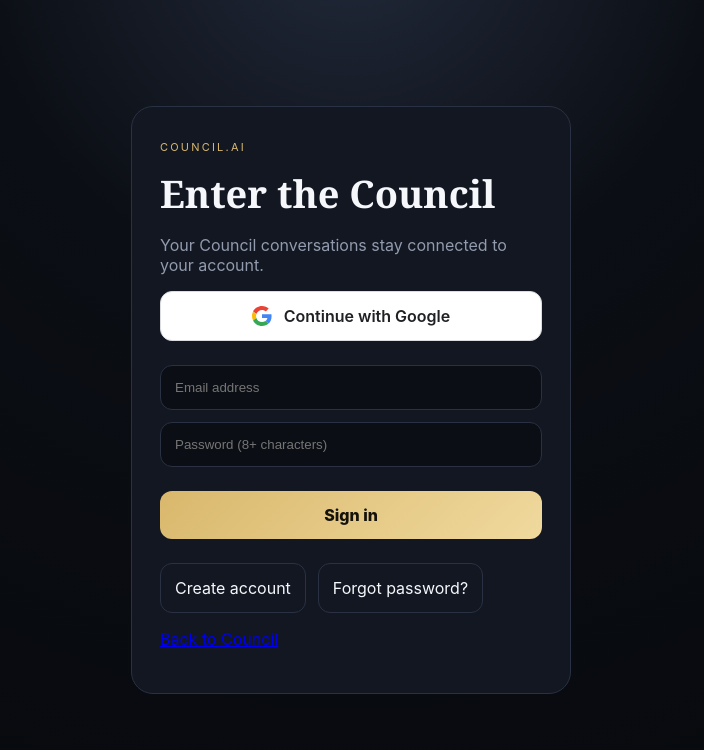
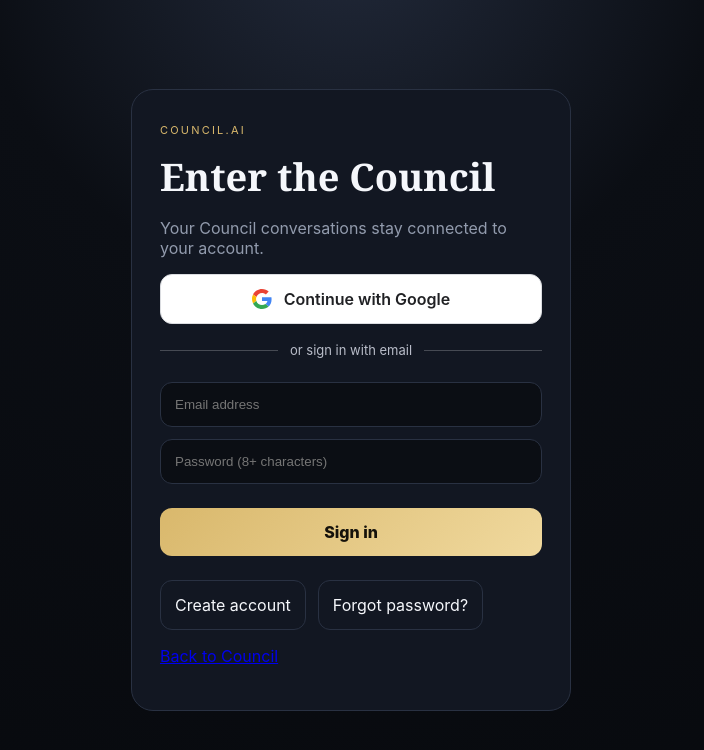
Before and after one commit to kljonesjr215/council-ai, a Next.js app: page /login in a window 1280 px wide. Shown: the top 750 px of the page, without its empty margins (289-993 px from the left). Built offline with nearby package versions, Linux system fonts and the light colour scheme.

Commit message:
Add email sign-in divider beneath Google login

```diff
--- a/app/login/page.tsx
+++ b/app/login/page.tsx
@@ -39,6 +39,7 @@ export default function Login(){
   <span className="eyebrow">COUNCIL.AI</span><h1>{mode==="signup"?"Join the Council":mode==="reset"?"Reset your password":"Enter the Council"}</h1>
   <p>Your Council conversations stay connected to your account.</p>
   {mode!=="reset"&&<button type="button" className="secondary" disabled={busy} onClick={googleSignIn} style={{width:"100%",display:"flex",alignItems:"center",justifyContent:"center",gap:12,background:"#fff",color:"#202124",border:"1px solid #dadce0",fontWeight:600}}><svg aria-hidden="true" width="20" height="20" viewBox="0 0 48 48"><path fill="#EA4335" d="M24 9.5c3.54 0 6.71 1.22 9.21 3.6l6.85-6.85C35.9 2.38 30.47 0 24 0 14.62 0 6.51 5.38 2.56 13.22l7.98 6.19C12.43 13.72 17.74 9.5 24 9.5z"/><path fill="#4285F4" d="M46.98 24.55c0-1.57-.15-3.09-.38-4.55H24v9.02h12.94c-.58 2.96-2.26 5.48-4.78 7.18l7.73 6C44.4 38.03 46.98 31.88 46.98 24.55z"/><path fill="#FBBC05" d="M10.53 28.59A14.4 14.4 0 0 1 9.75 24c0-1.59.27-3.13.76-4.59l-7.98-6.2A23.9 23.9 0 0 0 0 24c0 3.87.93 7.52 2.56 10.78l7.97-6.19z"/><path fill="#34A853" d="M24 48c6.48 0 11.93-2.13 15.91-5.8l-7.73-6c-2.15 1.45-4.92 2.3-8.18 2.3-6.26 0-11.57-4.22-13.47-9.91l-7.98 6.19C6.51 42.62 14.62 48 24 48z"/></svg><span>Continue with Google</span></button>}
+  {mode!=="reset"&&<div aria-label="Alternative sign-in method" style={{display:"flex",alignItems:"center",gap:12,margin:"18px 0 12px",color:"#b9bdc9",fontSize:13}}><span aria-hidden="true" style={{height:1,flex:1,background:"rgba(255,255,255,0.22)"}}/><span>or sign in with email</span><span aria-hidden="true" style={{height:1,flex:1,background:"rgba(255,255,255,0.22)"}}/></div>}
   <form onSubmit={submit}>
    <input type="email" autoComplete="email" placeholder="Email address" value={email} onChange={e=>setEmail(e.target.value)} required/>
    {mode!=="reset"&&<input type="password" autoComplete={mode==="signup"?"new-password":"current-password"} placeholder="Password (8+ characters)" value={password} onChange={e=>setPassword(e.target.value)} minLength={8} required/>}
```
